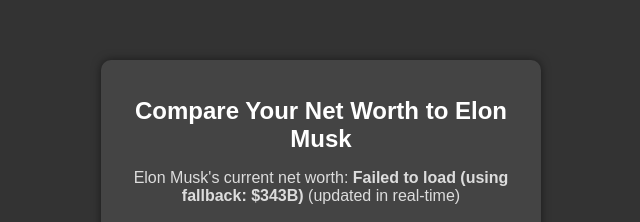
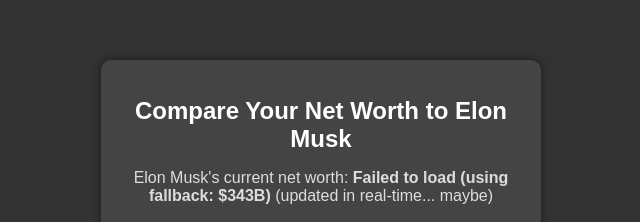
Before and after one commit to Bottoz/Bottoz.github.io, a plain HTML site: page index.html in a window 1280 px wide. Shown: the part 138-360 px from the top of the page, without its empty margins (319-959 px from the left). Drawn offline with Linux system fonts and the light colour scheme; no server answers.

Commit message:
Edited Real-Time to Maybe

```diff
--- a/index.html
+++ b/index.html
@@ -9,7 +9,7 @@
 <body>
     <div class="container">
         <h1>Compare Your Net Worth to Elon Musk</h1>
-        <p>Elon Musk's current net worth: <span id="elon-net-worth">$343,000,000,000</span> (updated in real-time)</p>
+        <p>Elon Musk's current net worth: <span id="elon-net-worth">$343,000,000,000</span> (updated in real-time... maybe)</p>
 
         <form id="net-worth-form">
             <label for="user-net-worth">Enter Your Net Worth ($):</label>
```
